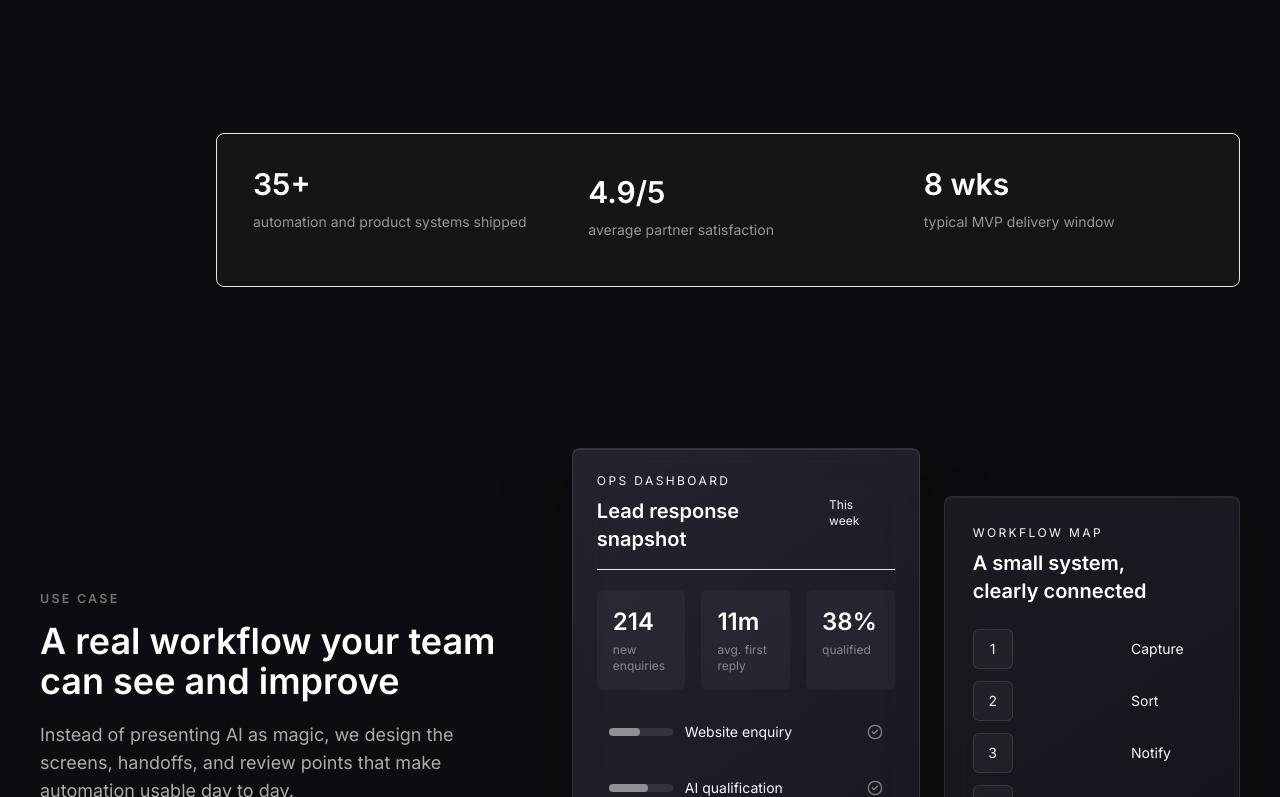
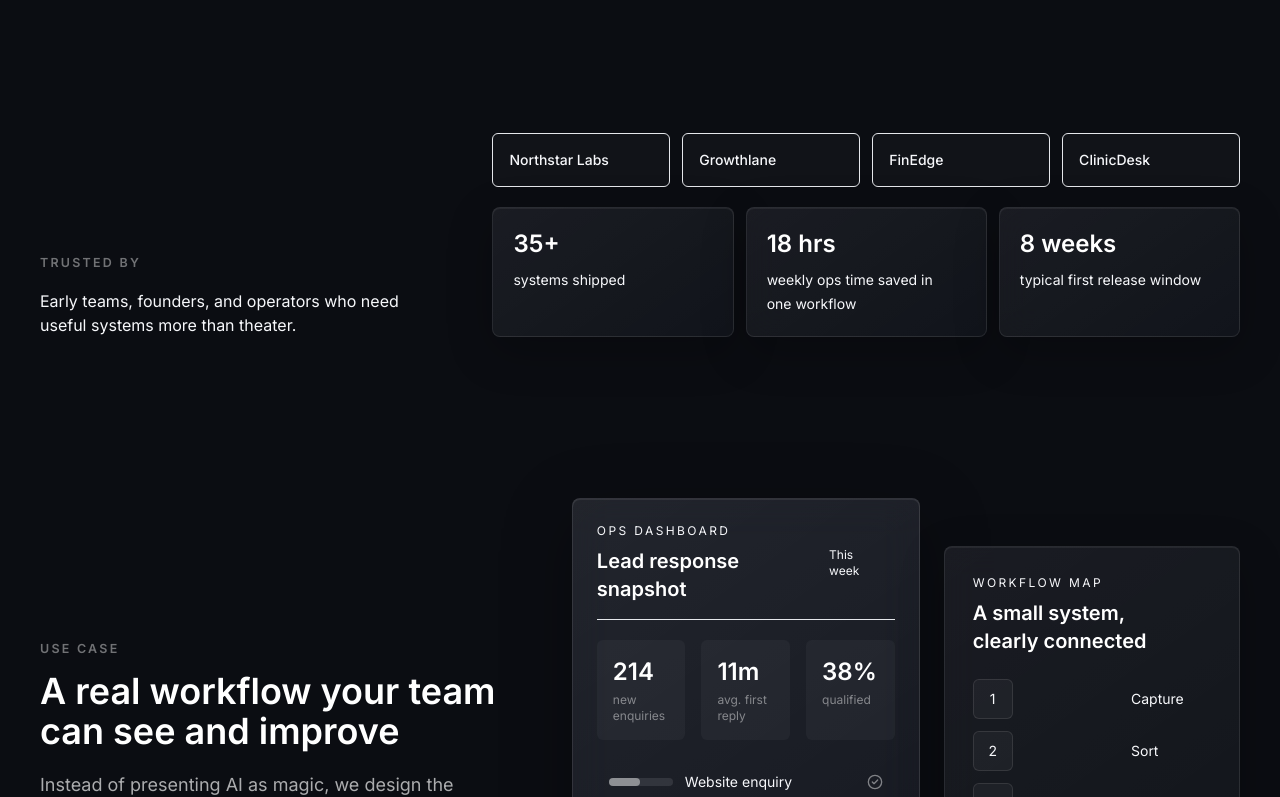
Before and after one commit to Akhils696/Aurentra, a Next.js app: page / in a window 1280 px wide. Shown: the part 1103-1900 px from the top of the page. Built offline with nearby package versions, Linux system fonts and the light colour scheme.

Commit message:
feat: add trust signals and credibility indicators

```diff
--- a/app/page.tsx
+++ b/app/page.tsx
@@ -3,6 +3,7 @@ import { AutomationPipeline } from "@/components/home/automation-pipeline";
 import { HeroParallax } from "@/components/home/hero-parallax";
 import { HeroTitle } from "@/components/home/hero-title";
 import { ProductVisuals } from "@/components/home/product-visuals";
+import { TrustSignals } from "@/components/home/trust-signals";
 import { Button } from "@/components/ui/button";
 import { Container } from "@/components/ui/container";
 import { MotionReveal } from "@/components/ui/motion-reveal";
@@ -12,12 +13,6 @@ import { ParallaxCard } from "@/components/ui/parallax-card";
 import { SectionHeading } from "@/components/ui/section-heading";
 import { ServiceCard } from "@/components/ui/service-card";
 import { projects, services, testimonials } from "@/lib/site-data";
-
-const stats = [
-  { value: "35+", label: "automation and product systems shipped" },
-  { value: "4.9/5", label: "average partner satisfaction" },
-  { value: "8 wks", label: "typical MVP delivery window" },
-];
 
 export default function Home() {
   return (
@@ -68,14 +63,7 @@ export default function Home() {
 
       <section className="py-14 sm:py-16">
         <Container>
-          <div className="ml-auto grid max-w-5xl gap-4 rounded-lg border border-white/8 bg-white/[0.03] p-4 sm:grid-cols-3">
-            {stats.map((stat) => (
-              <div key={stat.label} className="px-5 py-6 odd:pt-4 even:pb-7">
-                <p className="text-3xl font-semibold text-white">{stat.value}</p>
-                <p className="mt-2 text-sm leading-6 text-white/55">{stat.label}</p>
-              </div>
-            ))}
-          </div>
+          <TrustSignals />
         </Container>
       </section>
 
--- /dev/null
+++ b/components/home/trust-signals.tsx
@@ -0,0 +1,35 @@
+const clientMarks = ["Northstar Labs", "Growthlane", "FinEdge", "ClinicDesk"];
+
+const trustMetrics = [
+  { value: "35+", label: "systems shipped" },
+  { value: "18 hrs", label: "weekly ops time saved in one workflow" },
+  { value: "8 weeks", label: "typical first release window" },
+];
+
+export function TrustSignals() {
+  return (
+    <div className="grid gap-8 lg:grid-cols-[0.36fr_0.64fr] lg:items-end">
+      <div>
+        <p className="quiet-label font-semibold">Trusted By</p>
+        <p className="mt-4 max-w-sm text-white/62">Early teams, founders, and operators who need useful systems more than theater.</p>
+      </div>
+      <div className="grid gap-5">
+        <div className="grid grid-cols-2 gap-3 md:grid-cols-4">
+          {clientMarks.map((mark) => (
+            <div key={mark} className="rounded-md border border-white/7 bg-white/[0.025] px-4 py-4 text-sm font-medium text-white/52">
+              {mark}
+            </div>
+          ))}
+        </div>
+        <div className="grid gap-3 md:grid-cols-3">
+          {trustMetrics.map((metric) => (
+            <div key={metric.label} className="depth-card rounded-lg p-5">
+              <p className="text-2xl font-semibold text-white">{metric.value}</p>
+              <p className="mt-2 text-sm leading-6 text-white/52">{metric.label}</p>
+            </div>
+          ))}
+        </div>
+      </div>
+    </div>
+  );
+}
```
